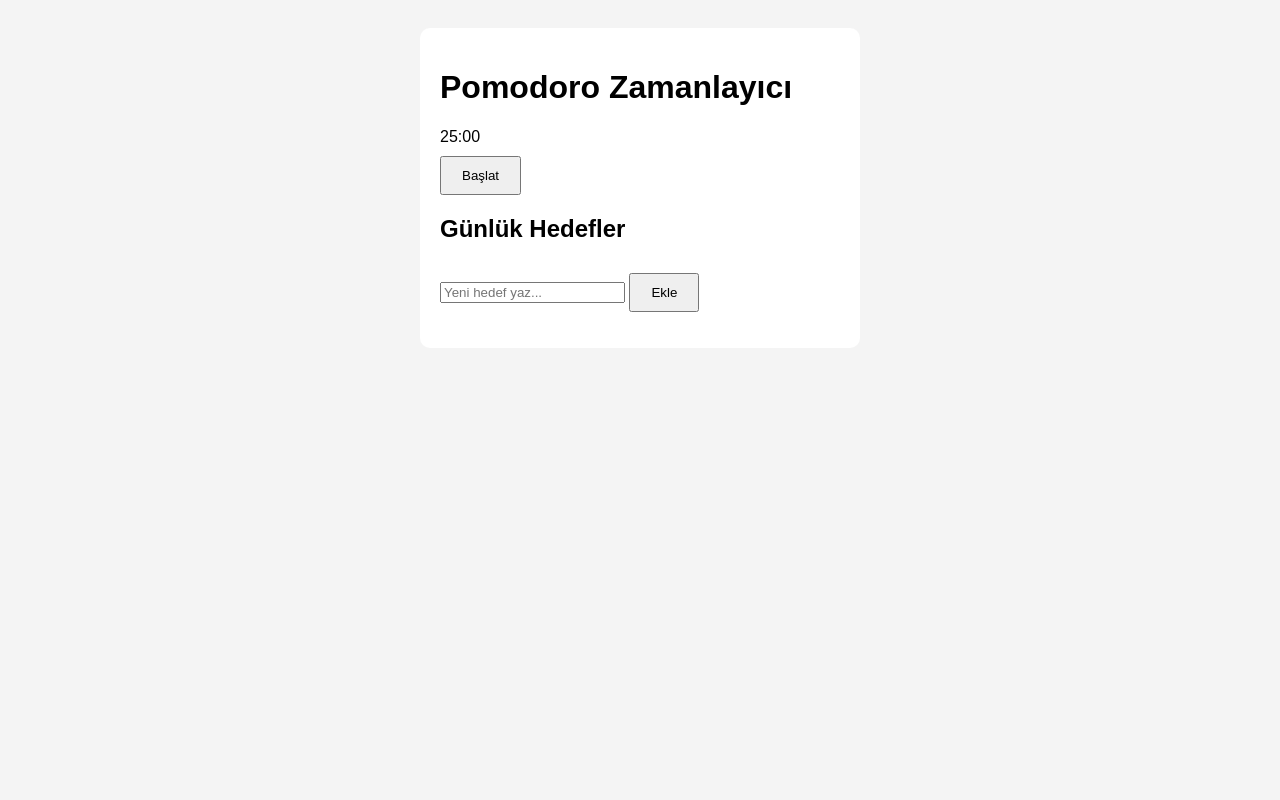
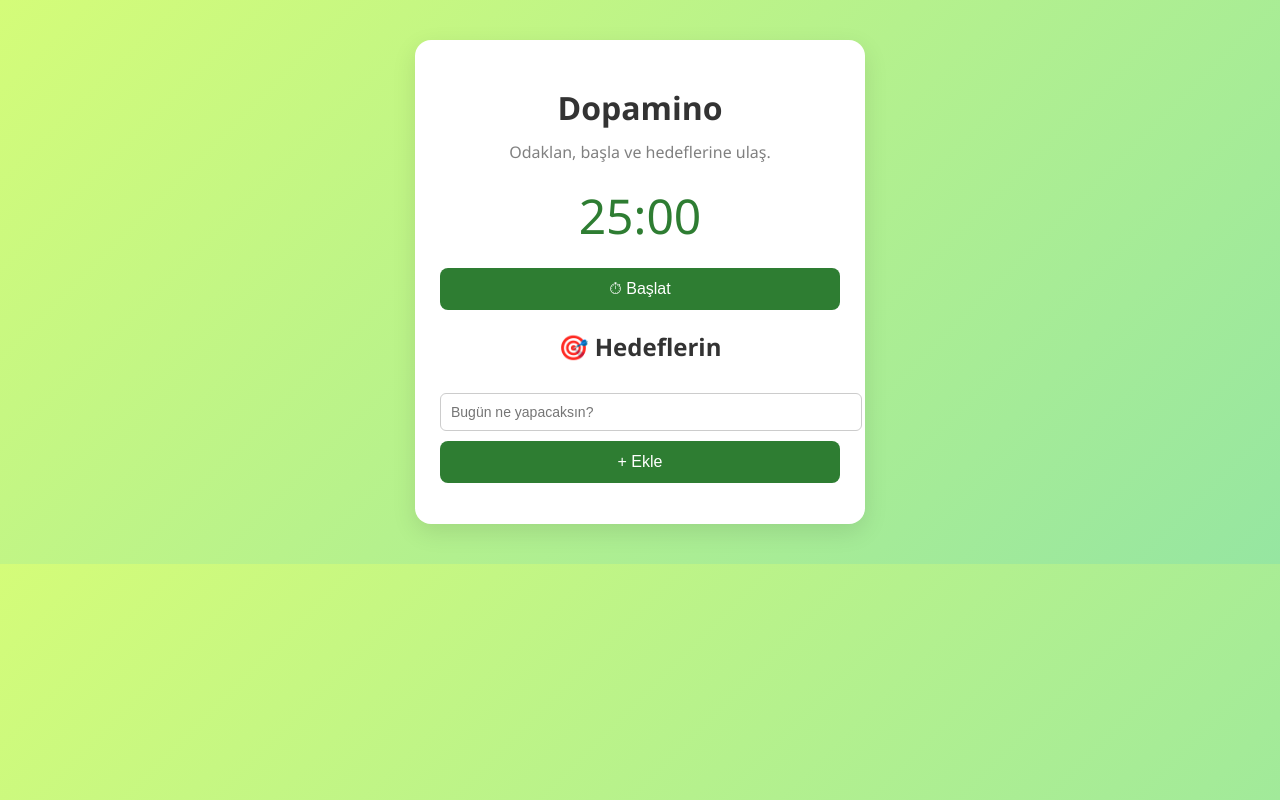
Before and after one commit to dkjonwjke/pomo, a plain HTML site: page index.html in a window 1280 px wide. Drawn offline with Linux system fonts and the light colour scheme.

Commit message:
oldu he oldu .....

```diff
--- a/index.html
+++ b/index.html
@@ -3,24 +3,99 @@
 <head>
   <meta charset="UTF-8" />
   <meta name="viewport" content="width=device-width, initial-scale=1" />
-<title>Pomodoro & Hedef Takip</title>
+  <title>Dopamino: Odaklan</title>
   <style>
-  body { font-family: Arial, sans-serif; padding: 20px; background: #f4f4f4; }
-  .container { max-width: 400px; margin: auto; background: white; padding: 20px; border-radius: 10px; }
-  button { padding: 10px 20px; margin-top: 10px; }
-  ul { padding-left: 20px; }
-  li.done { text-decoration: line-through; color: gray; }
+    body {
+      font-family: "Segoe UI", sans-serif;
+      background: linear-gradient(135deg, #d4fc79, #96e6a1);
+      margin: 0;
+      padding: 0;
+    }
+
+    .container {
+      max-width: 400px;
+      margin: 40px auto;
+      background: white;
+      padding: 25px;
+      border-radius: 16px;
+      box-shadow: 0 8px 24px rgba(0,0,0,0.1);
+    }
+
+    h1, h2 {
+      text-align: center;
+      color: #333;
+    }
+
+    #timer {
+      font-size: 48px;
+      text-align: center;
+      margin: 20px 0;
+      color: #2e7d32;
+    }
+
+    button {
+      display: block;
+      width: 100%;
+      background-color: #2e7d32;
+      color: white;
+      padding: 12px;
+      border: none;
+      border-radius: 8px;
+      font-size: 16px;
+      cursor: pointer;
+      margin-top: 10px;
+    }
+
+    button:hover {
+      background-color: #1b5e20;
+    }
+
+    input[type="text"] {
+      width: 100%;
+      padding: 10px;
+      margin-top: 10px;
+      font-size: 14px;
+      border: 1px solid #ccc;
+      border-radius: 6px;
+    }
+
+    ul {
+      padding-left: 20px;
+    }
+
+    li {
+      margin: 8px 0;
+      cursor: pointer;
+    }
+
+    li.done {
+      text-decoration: line-through;
+      color: gray;
+    }
+
+    @media (max-width: 480px) {
+      .container {
+        margin: 20px;
+        padding: 15px;
+      }
+
+      #timer {
+        font-size: 40px;
+      }
+    }
   </style>
 </head>
 <body>
   <div class="container">
-    <h1>Pomodoro Zamanlayıcı</h1>
+    <h1>Dopamino</h1>
+    <p style="text-align: center; color: gray; margin-top: -10px;">Odaklan, başla ve hedeflerine ulaş.</p>
+
     <div id="timer">25:00</div>
-    <button id="startStopBtn">Başlat</button>
+    <button id="startStopBtn">⏱ Başlat</button>
 
-    <h2>Günlük Hedefler</h2>
-    <input type="text" id="goalInput" placeholder="Yeni hedef yaz..." />
-    <button onclick="addGoal()">Ekle</button>
+    <h2>🎯 Hedeflerin</h2>
+    <input type="text" id="goalInput" placeholder="Bugün ne yapacaksın?" />
+    <button onclick="addGoal()">+ Ekle</button>
     <ul id="goalList"></ul>
   </div>
 
@@ -42,8 +117,8 @@
       if(timerSeconds === 0){
         if(timerMinutes === 0){
           clearInterval(timerInterval);
-        alert('Pomodoro tamamlandı!');
-        startStopBtn.textContent = 'Başlat';
+          alert('Tebrikler! Pomodoro tamamlandı 🎉');
+          startStopBtn.textContent = '⏱ Başlat';
           timerMinutes = 25;
           timerSeconds = 0;
           updateTimer();
@@ -60,11 +135,11 @@
     startStopBtn.onclick = function() {
       if(timerInterval === null){
         timerInterval = setInterval(timerTick, 1000);
-      startStopBtn.textContent = 'Durdur';
+        startStopBtn.textContent = '⏸ Durdur';
       } else {
         clearInterval(timerInterval);
         timerInterval = null;
-      startStopBtn.textContent = 'Başlat';
+        startStopBtn.textContent = '⏱ Başlat';
       }
     }
 
```
Lines whose indentation alone changed are shown as unchanged.
